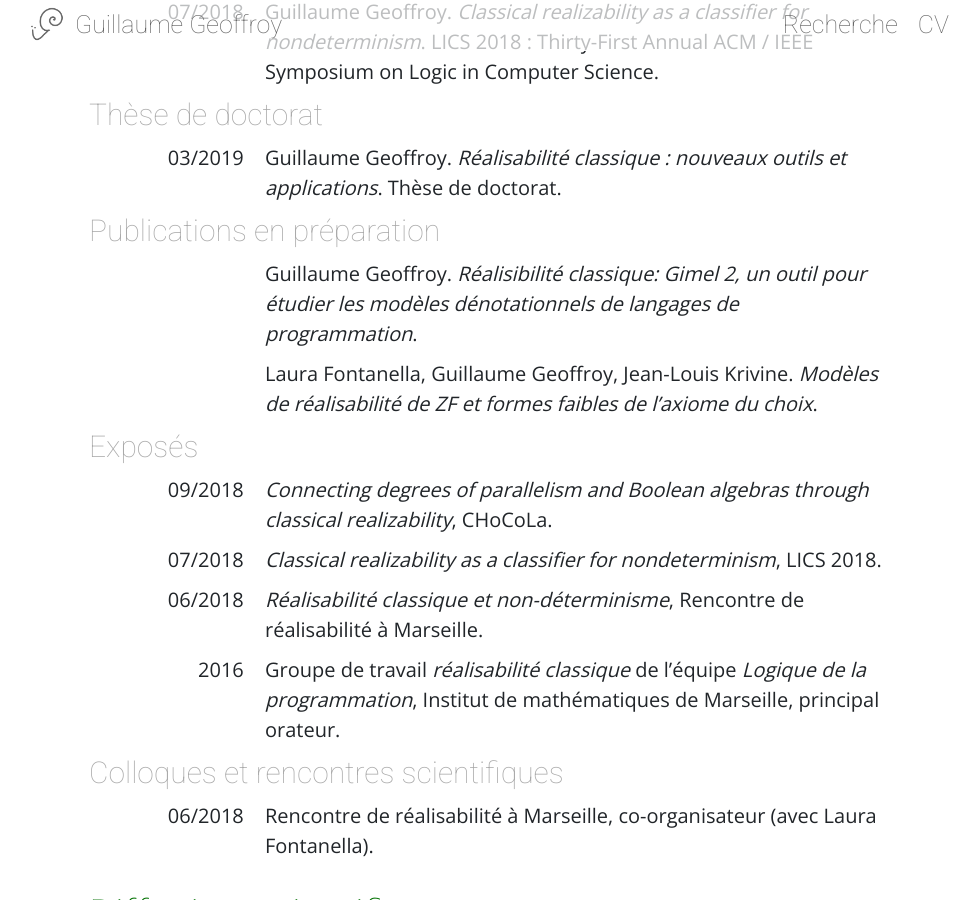
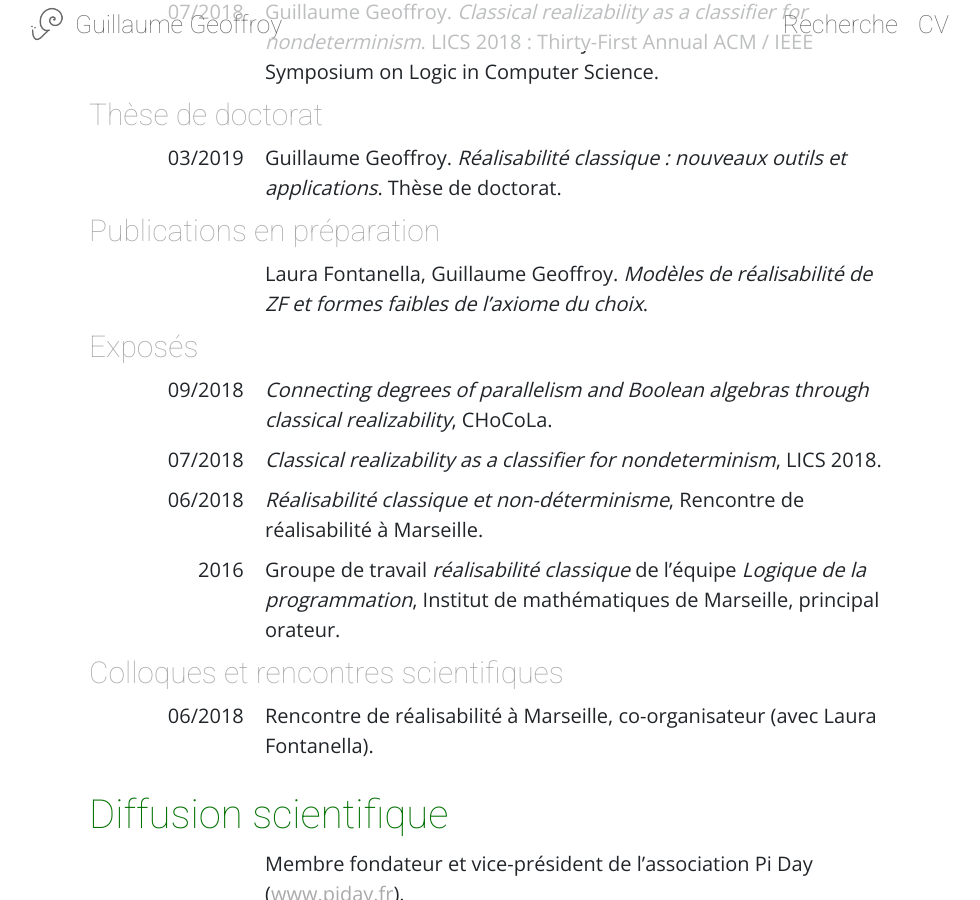
Before and after one commit to guillaume-geoffroy/geoffroy.re, a Jekyll site: the page built from fr/cv.md, in a window 1280 px wide and 900 px high, scrolled down 1623 px. Shown: the whole window, without its empty margins (151-1131 px from the left). Built offline with Jekyll 4.4.1, drawn with Linux system fonts in a browser that asks for light colours; nearby versions of some CDN libraries; our own code applies the rules of GitHub Pages for plain Markdown files.

Commit message:
Corrections CV

```diff
--- a/fr/cv.md
+++ b/fr/cv.md
@@ -48,9 +48,7 @@ Recherche
 
 ### Publications en préparation
 
-Guillaume Geoffroy. *Réalisibilité classique: Gimel 2, un outil pour étudier les modèles dénotationnels de langages de programmation*.
-
-Laura Fontanella, Guillaume Geoffroy, Jean-Louis Krivine. *Modèles de réalisabilité de ZF et formes faibles de l'axiome du choix*.
+Laura Fontanella, Guillaume Geoffroy. *Modèles de réalisabilité de ZF et formes faibles de l'axiome du choix*.
 
 ### Exposés
 
```
Also changed, not shown: en/cv.md (+1 -3 lines).
